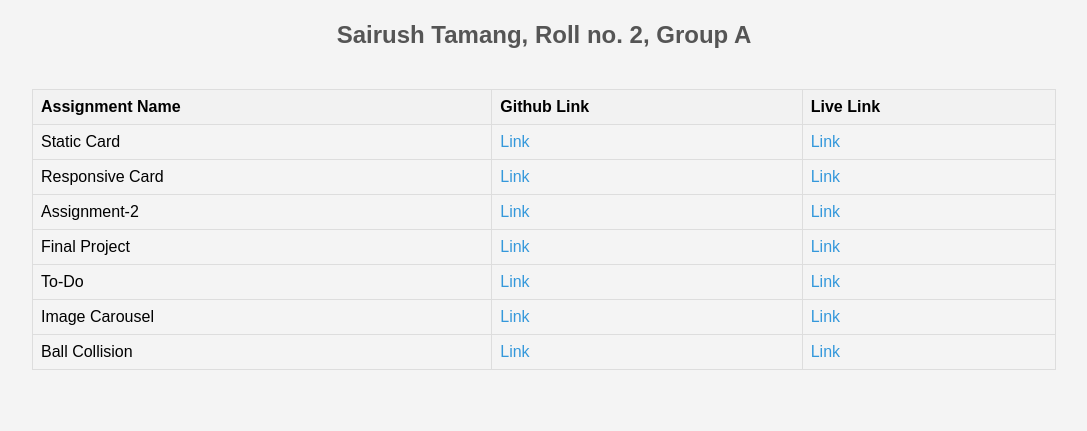
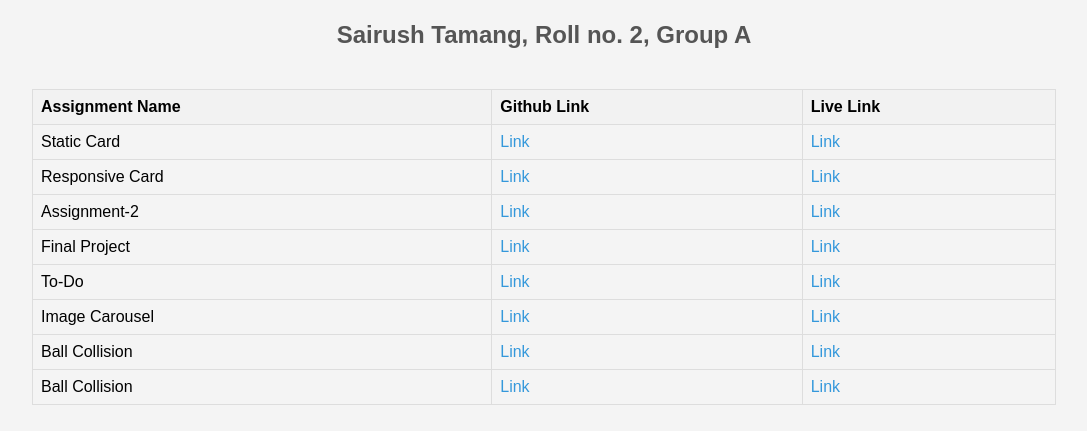
Before and after one commit to sairu-sh/assignments, a plain HTML site: page index.html in a window 1280 px wide. Shown: the part 79-510 px from the top of the page, without its empty margins (96-1183 px from the left). Drawn offline with Linux system fonts and the light colour scheme.

Commit message:
Update index.html

```diff
--- a/index.html
+++ b/index.html
@@ -135,6 +135,23 @@
             >
           </td>
         </tr>
+        <tr>
+          <td>Ball Collision</td>
+          <td>
+            <a
+              href=" https://github.com/sairu-sh/doodle-jump"
+              target="_blank"
+              >Link</a
+            >
+          </td>
+          <td>
+            <a
+              href="https://sairu-sh.github.io/doodle-jump/"
+              target="_blank"
+              >Link</a
+            >
+          </td>
+        </tr>
 
       </tbody>
     </table>
```
